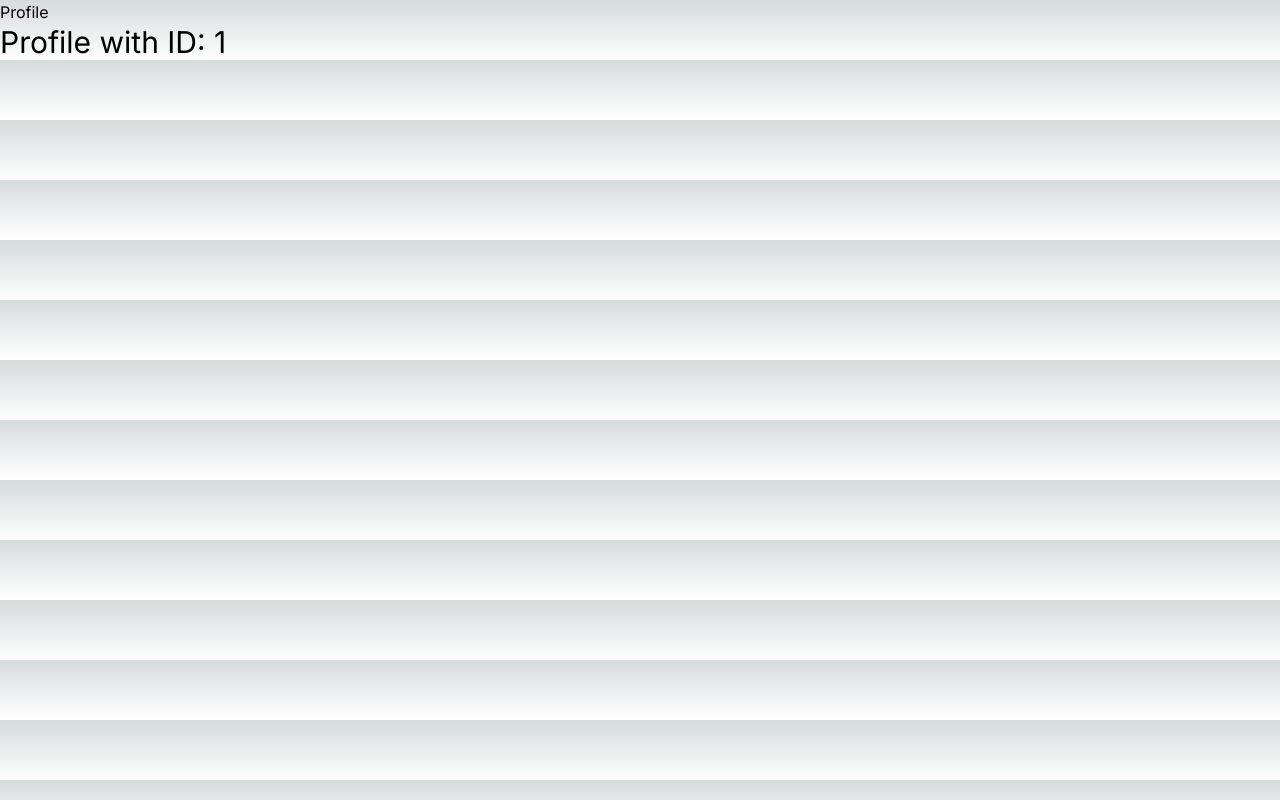
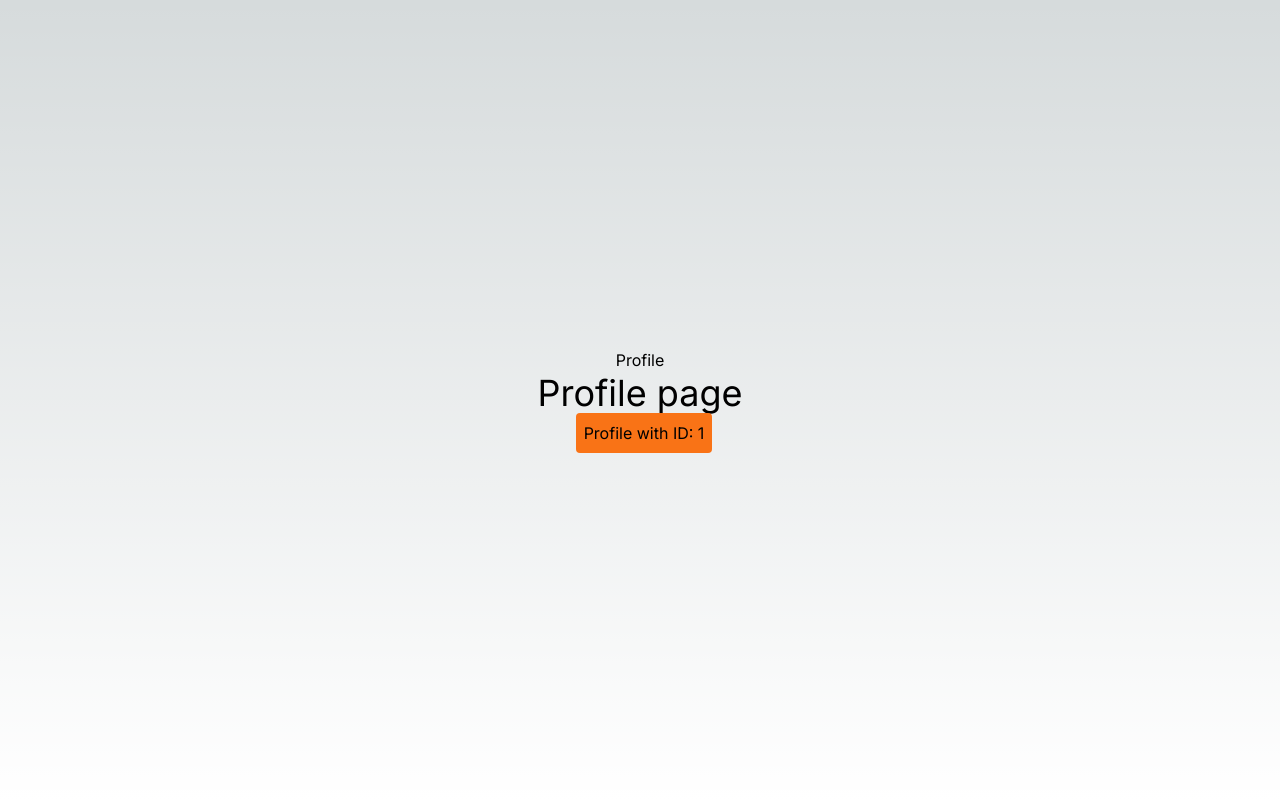
Before and after one commit to suryapratap-1/next-auth-project, a Next.js app: page /profile/1 in a window 1280 px wide. Built offline with nearby package versions, Linux system fonts and the light colour scheme.

Commit message:
updated profile/ID page

```diff
--- a/src/app/profile/[id]/page.tsx
+++ b/src/app/profile/[id]/page.tsx
@@ -1,8 +1,10 @@
 export default function ProfileID ({params}: any) {
     return (
-        <main>
+        <main className="flex flex-col items-center justify-center min-h-screen py-2">
             <h1>Profile</h1>
-            <p className="text-3xl">Profile with ID: {params.id}</p>
+            <hr />
+            <p className="text-4xl">Profile page</p>
+            <span className=" p-2 ml-2 rounded bg-orange-500 text-black">Profile with ID: {params.id}</span>
         </main>
     )
 }
```
